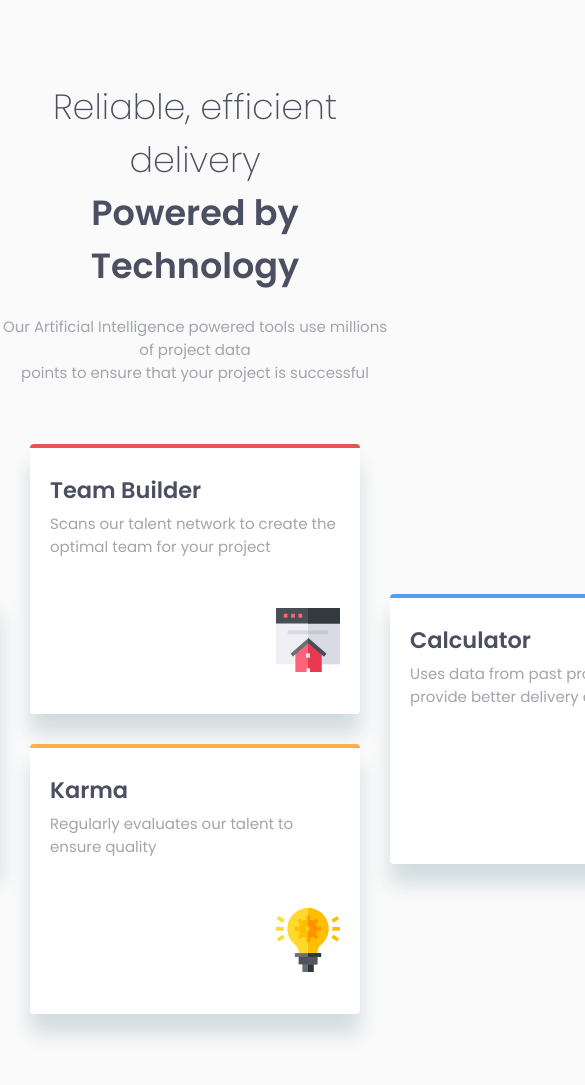
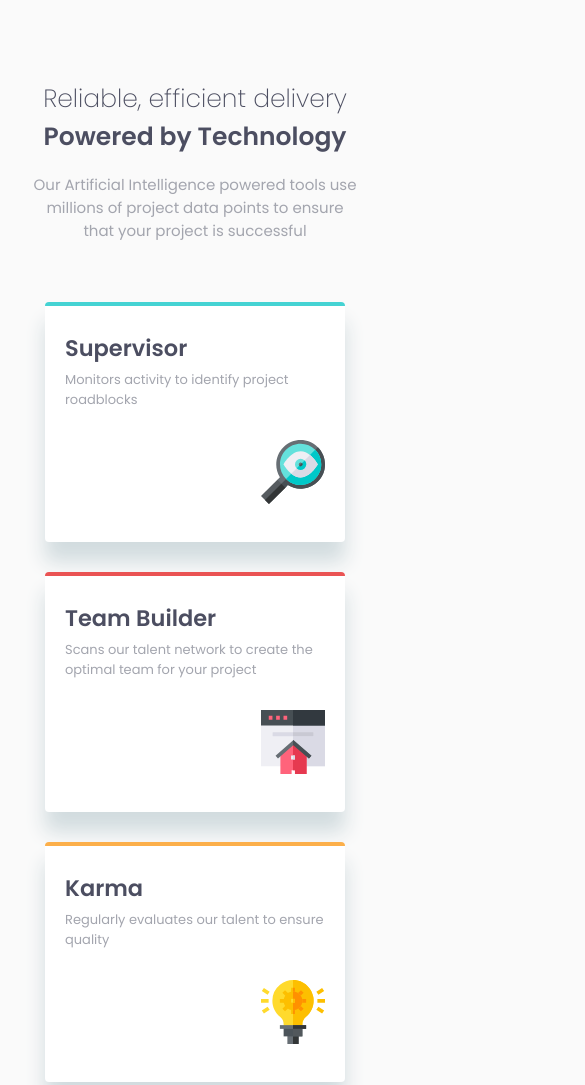
Before and after one commit to LucasEPK/four-card-feature-section, a plain HTML site: page index.html in a window 390 px wide. Shown: the top 1085 px of the page, 585 px wide, since content can reach past the window. Before the commit the page ends 1064 px from the top, so only its background shows below. Drawn offline with Linux system fonts and the light colour scheme.

Commit message:
Added mobile version and readme

```diff
--- a/index.html
+++ b/index.html
@@ -19,8 +19,8 @@
 <body>
 
   <header>
-    <h1 class="big_header">Reliable, efficient delivery <br> <span class="big_header_bold">Powered by Technology</span></h1>
-    <p class="subtitle">Our Artificial Intelligence powered tools use millions of project data<br>points to ensure that your project is successful</p>
+    <h1 class="big_header">Reliable, efficient delivery <span class="big_header_bold">Powered by Technology</span></h1>
+    <p class="subtitle">Our Artificial Intelligence powered tools use millions of project data points to ensure that your project is successful</p>
   </header>
 
   <main>
--- a/style.css
+++ b/style.css
@@ -40,6 +40,7 @@ header{
     text-align: center;
 
     margin: 80px 0 60px 0;
+    padding: 0 420px;
 }
 
 section{
@@ -93,3 +94,45 @@ section{
 
     border-top: 4px solid hsl(34, 97%, 64%);
 }
+
+/*---------------------------------------mobile settings------------------------------------*/
+
+@media(max-width : 800px){
+
+    .big_header{
+        font-size: 25px;
+    }
+
+    .normal_txt{
+        font-size: 13px;
+
+        margin: 5px 0 30px 0;
+    }
+
+    header{
+        padding: 0 30px;
+    }
+
+    section{
+        /*we define section as a grid with 4 rows and 1 column*/
+        grid-template-rows: repeat(4, 240px);
+        grid-template-columns: 300px;
+    }
+
+    /*here we fix the cards positions*/
+    #supervisor{
+        grid-area: 1 / 1 / 2 / 1;
+    }
+
+    #team_builder{
+        grid-area: 2 / 1 / 3 / 1;
+    }
+
+    #calculator{
+        grid-area: 4 / 1 / 5 / 1;
+    }
+
+    #karma{
+        grid-area: 3 / 1 / 4 / 1;
+    }
+}
```
Also changed, not shown: README.txt (deleted), screenshot.png (added), 1 other file.
